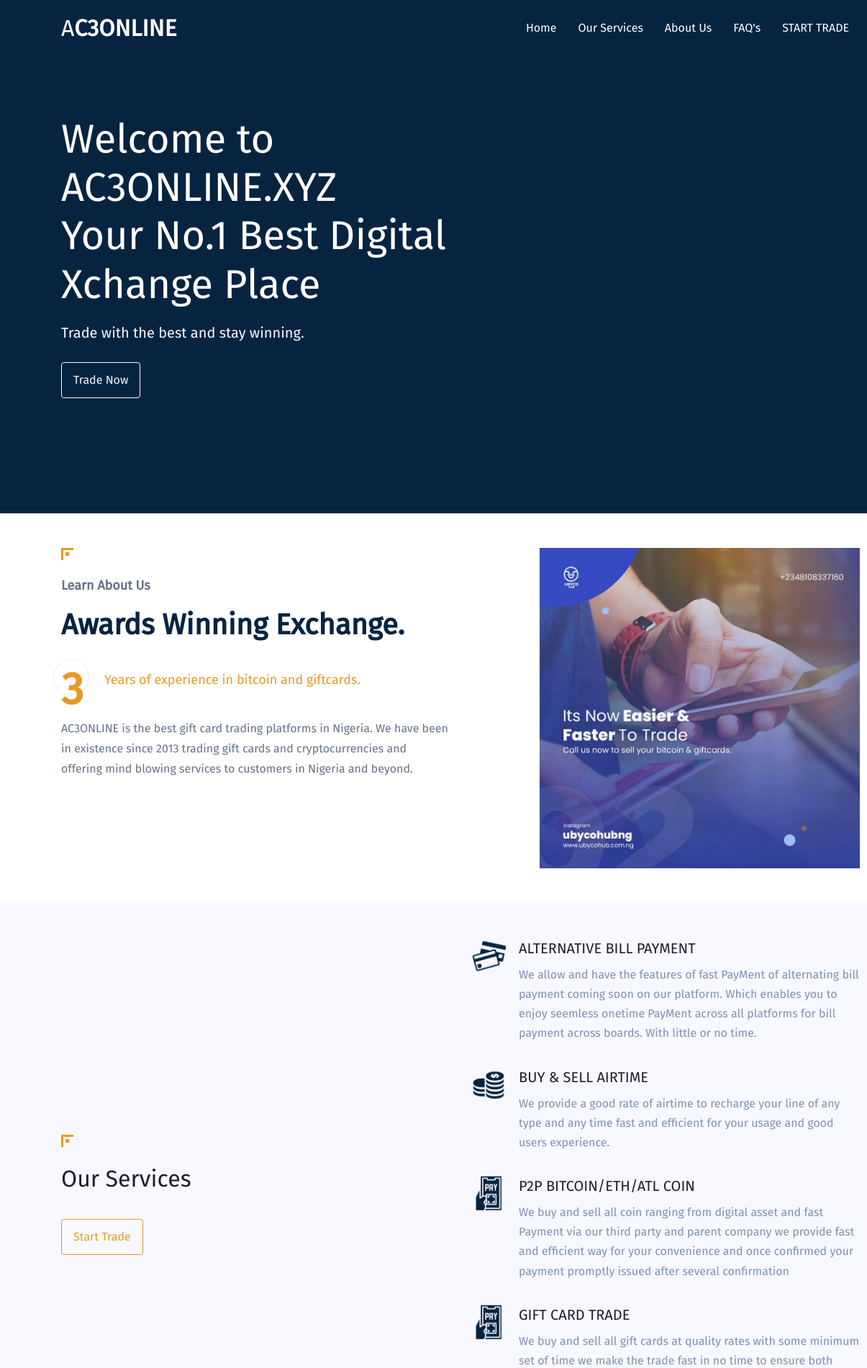
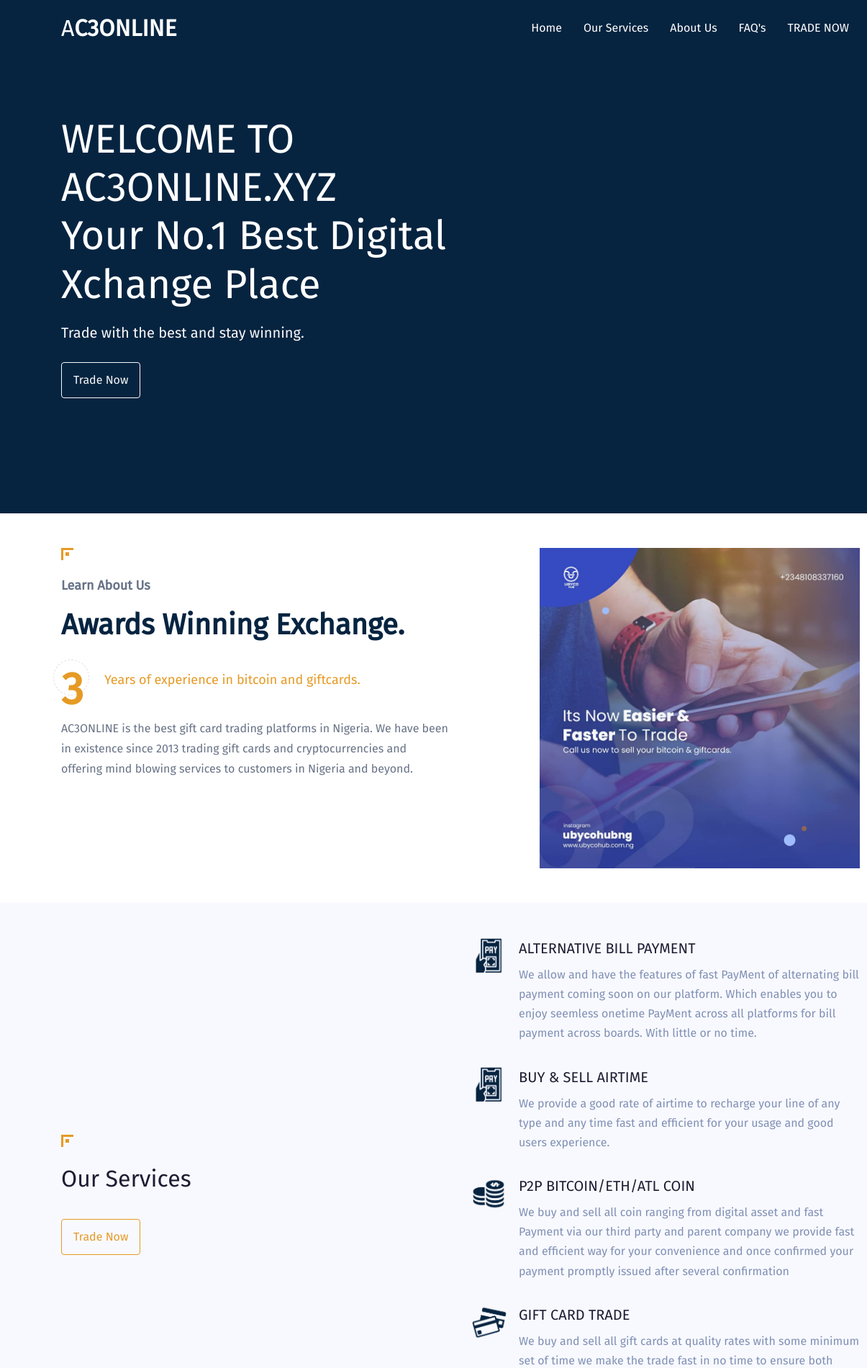
Before and after one commit to Oluwashina/AC3ONLINE, a plain HTML site: page index.html in a window 1280 px wide. Shown: the top 1900 px of the page at 72% size, 0-1205 px from the left. Drawn offline with Linux system fonts and the light colour scheme; a web font is replaced by a local one.

Commit message:
edits made on content

```diff
--- a/index.html
+++ b/index.html
@@ -126,7 +126,7 @@
                        href="https://api.whatsapp.com/send?phone=+234 805 567 6109&text=Hello AC3ONLINE, I want to trade with you"
                         aria-haspopup="true"
                         aria-expanded="false"
-                        >START TRADE</a
+                        >TRADE NOW</a
                       >
                     </li>
                   </ul>
@@ -151,7 +151,7 @@
             <!-- Heading -->
             <h1 class="display-4 text-white">
               <span
-                >Welcome to AC3ONLINE.XYZ <br />
+                >WELCOME TO AC3ONLINE.XYZ <br />
                  Your No.1 Best Digital Xchange Place</span
               >
             </h1>
@@ -223,7 +223,7 @@
           <div class="col-12 col-lg-6 mb-5 mb-lg-0 order-lg-1">
             <div class="d-flex justify-content-between mb-5">
               <img
-                src="images/GIFT CARD-01.png"
+                src="images/AIRTIME-01.png"
                 class="mr-3"
                 width="50"
                 height="50"
@@ -237,7 +237,7 @@
             </div>
             <div class="d-flex justify-content-between mb-5">
               <img
-                src="images/coin-01.png"
+                src="images/AIRTIME-01.png"
                 class="mr-3"
                 width="50"
                 height="50"
@@ -251,7 +251,7 @@
             </div>
             <div class="d-flex justify-content-between mb-5">
               <img
-                src="images/AIRTIME-01.png"
+                src="images/coin-01.png"
                 class="mr-3"
                 width="50"
                 height="50"
@@ -265,7 +265,7 @@
             </div>
             <div class="d-flex justify-content-between mb-5">
               <img
-                src="images/AIRTIME-01.png"
+                src="images/GIFT CARD-01.png"
                 class="mr-3"
                 width="50"
                 height="50"
@@ -288,7 +288,7 @@
               href="https://api.whatsapp.com/send?phone=+234 810 0993483&text=Hello IkingHub, I want to trade with you"
               class="btn btn-trade mt-3"
             >
-              Start Trade
+              Trade Now
             </a>
           </div>
         </div>
@@ -523,7 +523,7 @@
               </a>
               <p class="footer-links mt-4">
                 <a href="tel:+234 805 567 6109">+234 805 567 6109</a>
-                <a href="mailto:ikinghubxchange@gmail.com" class=""
+                <a href="mailto:ac3online@gmail.com" class=""
                   >ac3online@gmail.com</a
                 >
                 <span>Victoria Island, Lagos.</span><br />
@@ -602,7 +602,7 @@
                 </li>
                 <li class="ml-2">
                   <a
-                    href="https://www.instagram.com/ikinghub_xchange"
+                    href="https://www.instagram.com/ac3online"
                     data-toggle="tooltip"
                     title="Whatsapp"
                   >
```
